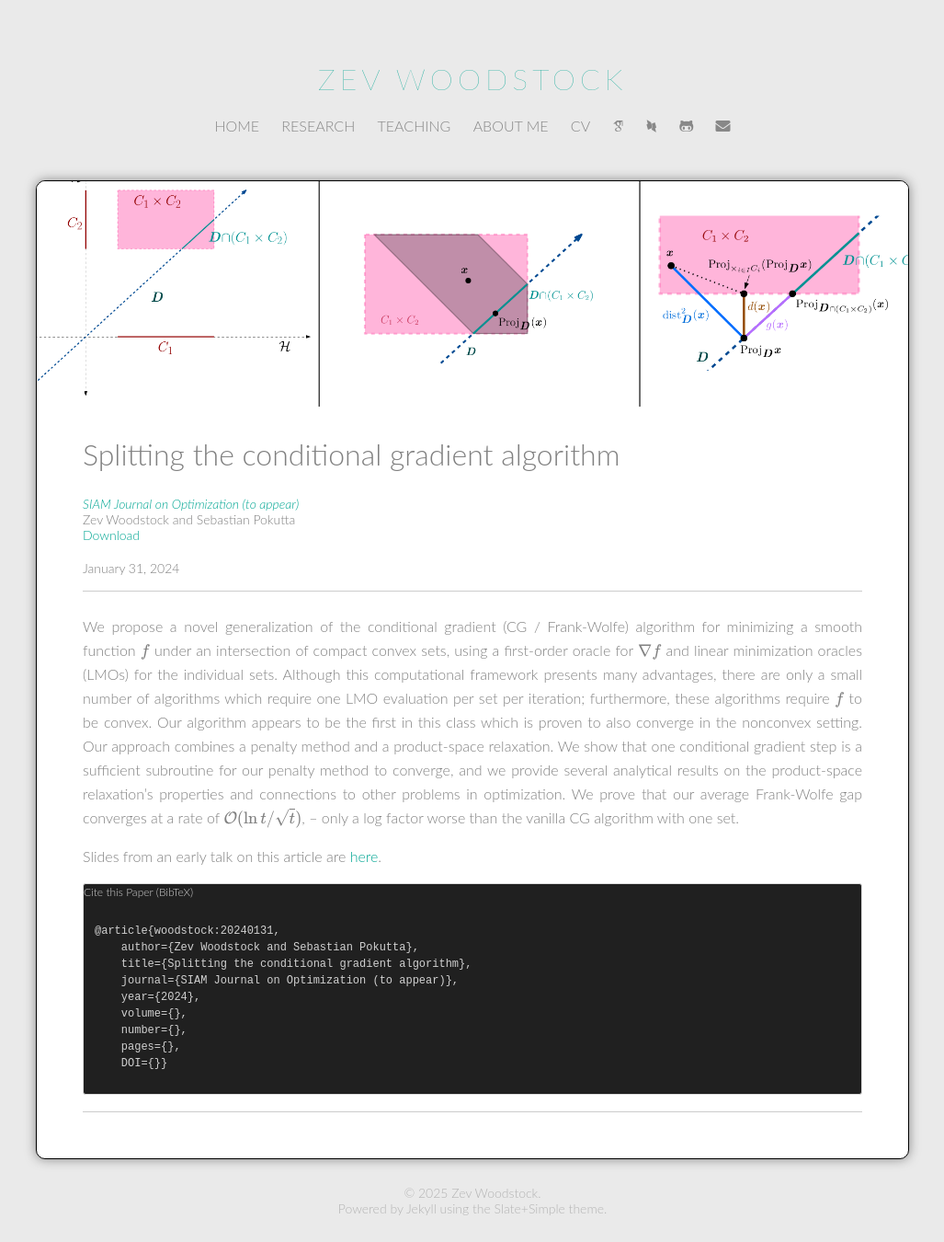
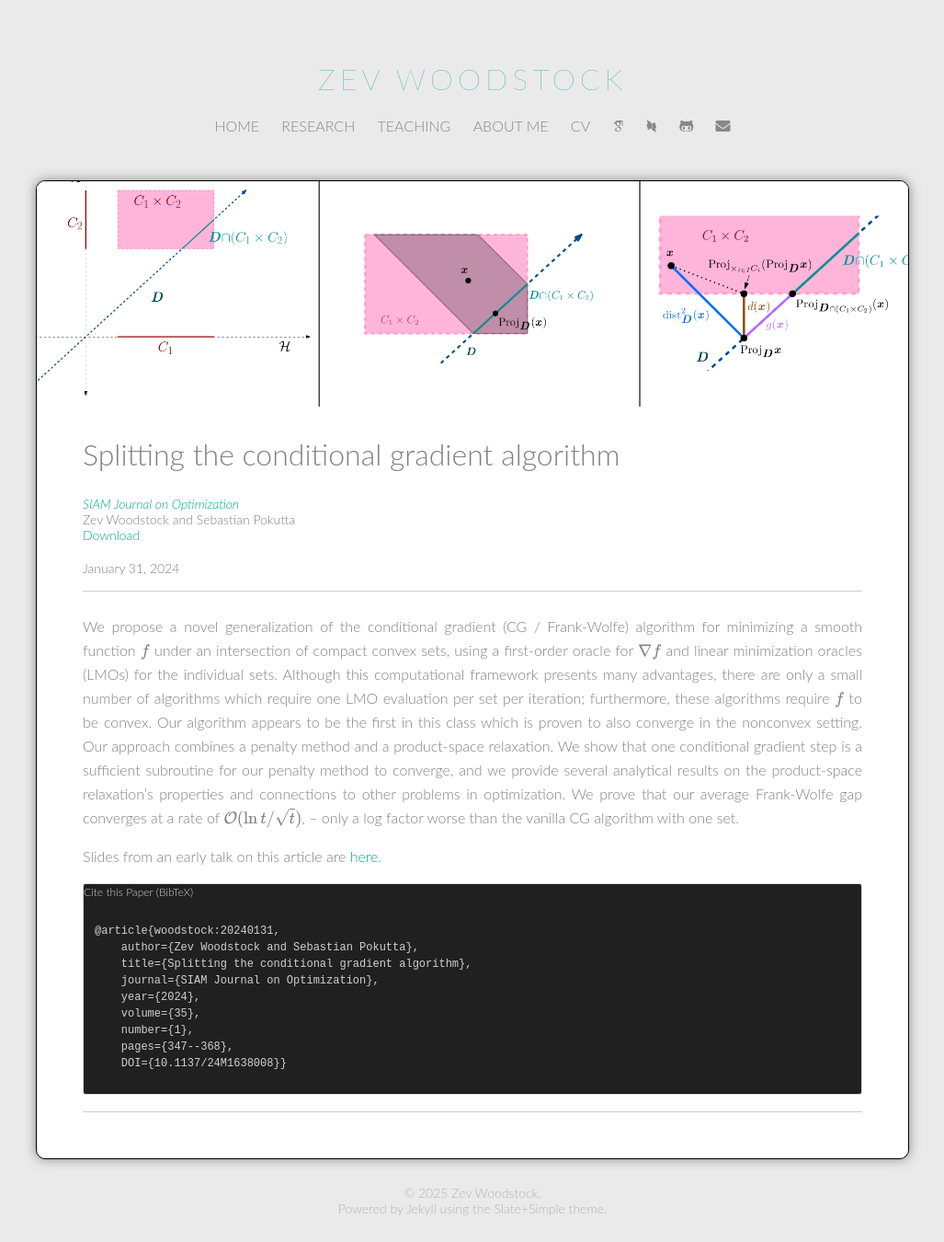
Before and after one commit to zevwoodstock/zevwoodstock.github.io, a Jekyll site: the page built from research/_posts/2024-01-31-scg.md, in a window 1280 px wide. Shown: the whole page at 92% size, without its empty margins (126-1153 px from the left). Built offline with Jekyll 4.4.1, drawn with Linux system fonts in a browser that asks for light colours; some web fonts are replaced; formulas are drawn with MathJax 3.

Commit message:
Updated citation info; SIOPT article published

```diff
--- a/research/_posts/2024-01-31-scg.md
+++ b/research/_posts/2024-01-31-scg.md
@@ -5,10 +5,13 @@ categories: publications
 title: Splitting the conditional gradient algorithm
 subtitle:
 author: Zev Woodstock and Sebastian Pokutta
-venue: SIAM Journal on Optimization (to appear)
+venue: SIAM Journal on Optimization
+volume: 35
+number: 1
+pages: 347--368
+doi: 10.1137/24M1638008
 
-link-text: arXiv
-link: http://arxiv.org/abs/2311.05381
+link: https://epubs.siam.org/doi/10.1137/24M1638008
 link-download: /media/publications/scg.pdf
 
 featured-image: /media/scg.png
```
Also changed, not shown: research/_posts/2024-01-16-absfw.md (+1 -0 lines), 1 other file.
